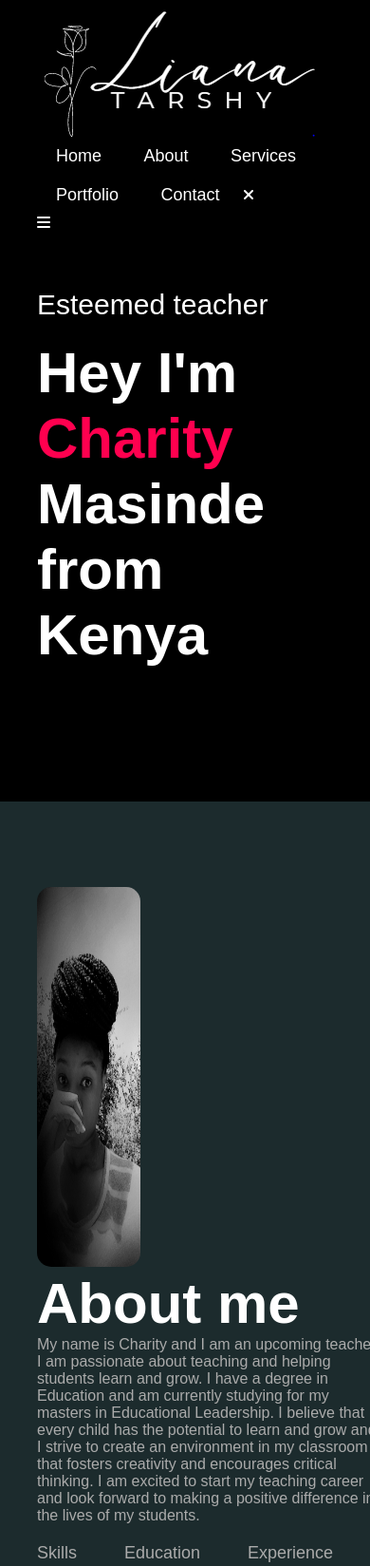
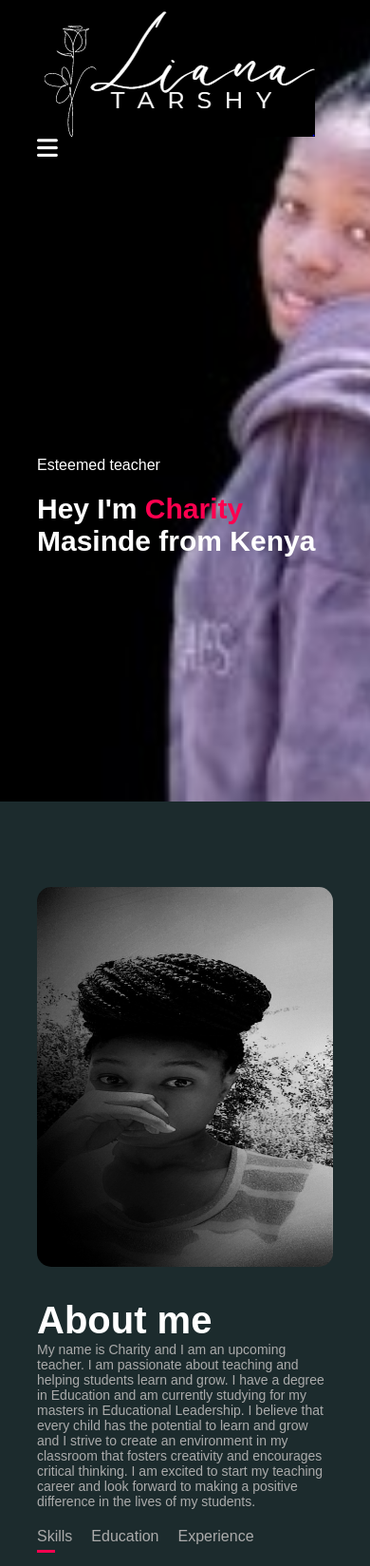
Before and after one commit to kamauthomas/Liana, a plain HTML site: page index.html in a window 390 px wide. Shown: the top 1649 px of the page at 95% size. Drawn offline with Linux system fonts and the light colour scheme.

Commit message:
Update styles.css

```diff
--- a/styles.css
+++ b/styles.css
@@ -3,6 +3,10 @@
     padding: 0;
     font-family: 'poppins', sans-serif;
     box-sizing: border-box;
+}
+
+html {
+    scroll-behavior: smooth;
 }
 
 body {
@@ -363,3 +367,100 @@ form btn2 {
     margin-top: 20px;
     cursor: pointer;
 }
+
+/* ---------copyright-------- */
+.copyright {
+    width: 100%;
+    text-align: center;
+    padding: 25px 0;
+    background: #262626;
+    font-weight: 300;
+    margin-top: 20px;
+}
+
+/* -----------css for small screens-------- */
+nav .fa-solid {
+    display: none;
+}
+
+@media only screen and (max-width: 600px) {
+    #header {
+        background-image: url(images/background-removebg-preview\ \(1\).jpg);
+    }
+
+    .header-text {
+        margin-top: 100%;
+        font-size: 16px;
+    }
+
+    .header-text h1 {
+        font-size: 30px;
+    }
+
+    nav .fa-solid {
+        display: block;
+        font-size: 25px;
+    }
+
+    nav ul {
+        background: #ff004f;
+        position: fixed;
+        top: 0;
+        right: -200px;
+        width: 200px;
+        height: 100vh;
+        padding-top: 50px;
+        z-index: 2;
+        transition: right 0.5s;
+
+    }
+
+    nav ul li {
+        display: block;
+        margin: 25px;
+    }
+
+    nav ul .fa-solid {
+        position: absolute;
+        top: 25px;
+        left: 25px;
+        cursor: pointer;
+    }
+
+    .sub-title {
+        font-size: 40px;
+    }
+
+    .about-col-1,
+    .about-col-2 {
+        flex-basis: 100%;
+    }
+
+    .about-col-1 {
+        margin-bottom: 30px;
+    }
+
+    .about-col-2 {
+        font-size: 14px;
+    }
+
+    .tab-links {
+        font-size: 16px;
+        margin-right: 20px;
+    }
+
+    .contact-left,
+    .contact-right {
+        flex-basis: 100%;
+    }
+
+    .copyright {
+        font-size: 14px;
+    }
+}
+
+#msg{
+    color: #61b752;
+    margin-top: -40px;
+    display: block;
+}
```
